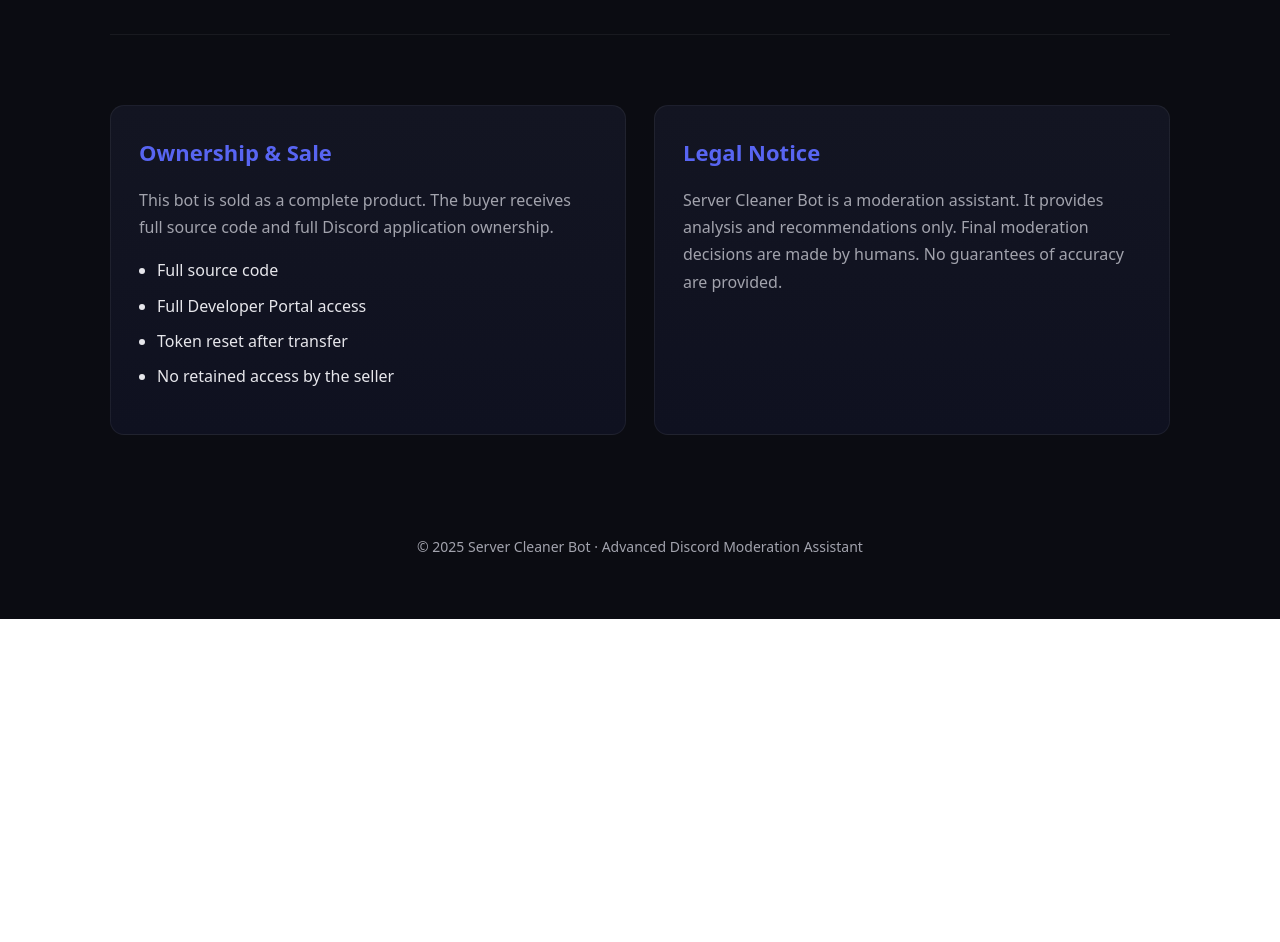
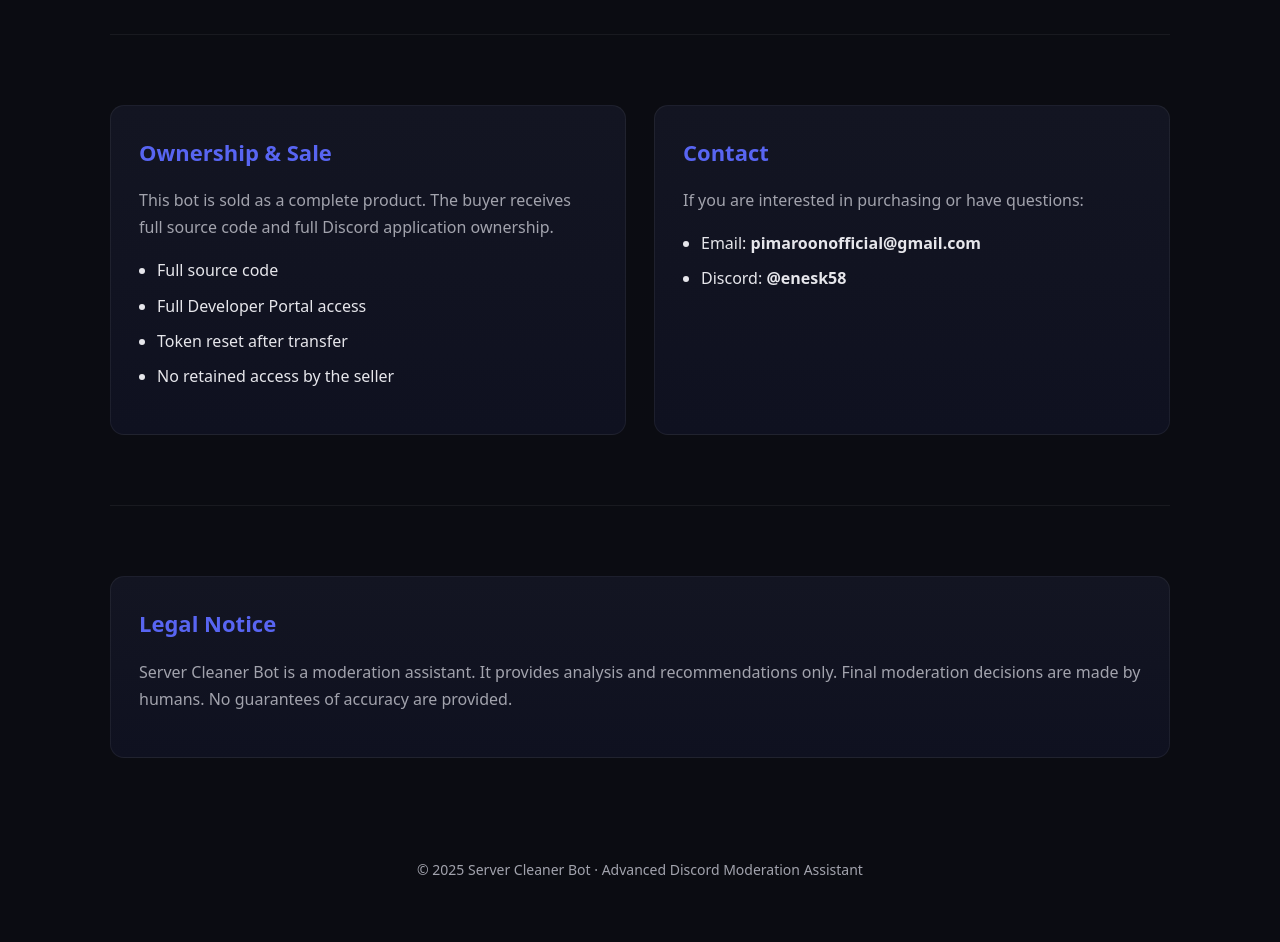
Before and after one commit to EEKdev/EEKdev.github.io, a plain HTML site: page index.html in a window 1280 px wide. Shown: the part 1880-2822 px from the top of the page. Before the commit the page ends 2499 px from the top, so only its background shows below. Drawn offline with Linux system fonts and the light colour scheme.

Commit message:
Update index.html

```diff
--- a/index.html
+++ b/index.html
@@ -71,12 +71,6 @@ section {
   margin-bottom: 14px;
   font-size: 22px;
   color: var(--accent);
-}
-
-.card h3 {
-  margin-top: 0;
-  margin-bottom: 10px;
-  font-size: 18px;
 }
 
 .card p {
@@ -227,13 +221,24 @@ footer {
     </div>
 
     <div class="card">
-      <h2>Legal Notice</h2>
-      <p>
-        Server Cleaner Bot is a moderation assistant. It provides analysis
-        and recommendations only. Final moderation decisions are made by
-        humans. No guarantees of accuracy are provided.
-      </p>
+      <h2>Contact</h2>
+      <p>If you are interested in purchasing or have questions:</p>
+      <ul>
+        <li>Email: <strong>pimaroonofficial@gmail.com</strong></li>
+        <li>Discord: <strong>@enesk58</strong></li>
+      </ul>
     </div>
+  </div>
+
+  <div class="divider"></div>
+
+  <div class="card">
+    <h2>Legal Notice</h2>
+    <p>
+      Server Cleaner Bot is a moderation assistant. It provides analysis
+      and recommendations only. Final moderation decisions are made by
+      humans. No guarantees of accuracy are provided.
+    </p>
   </div>
 </section>
 
```
